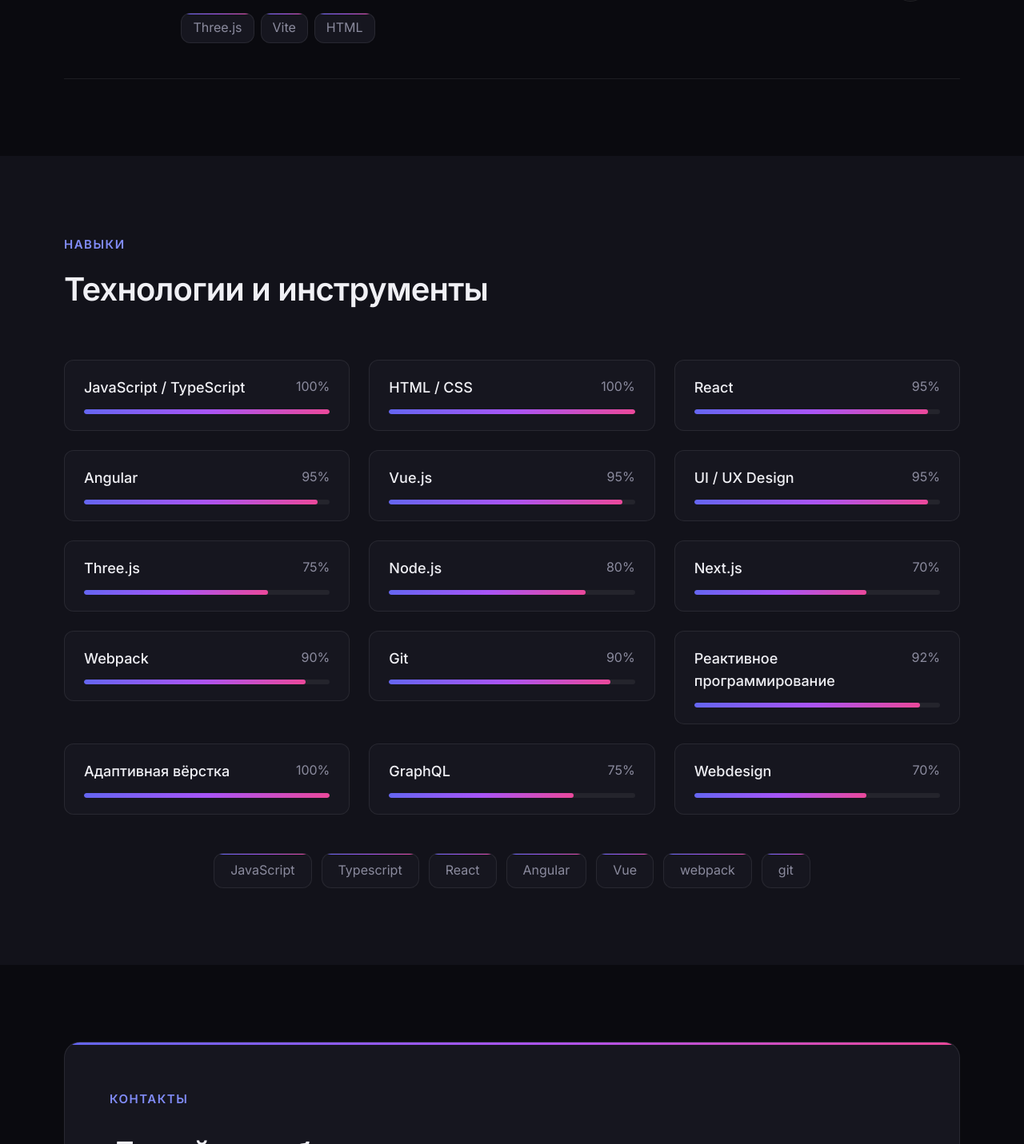
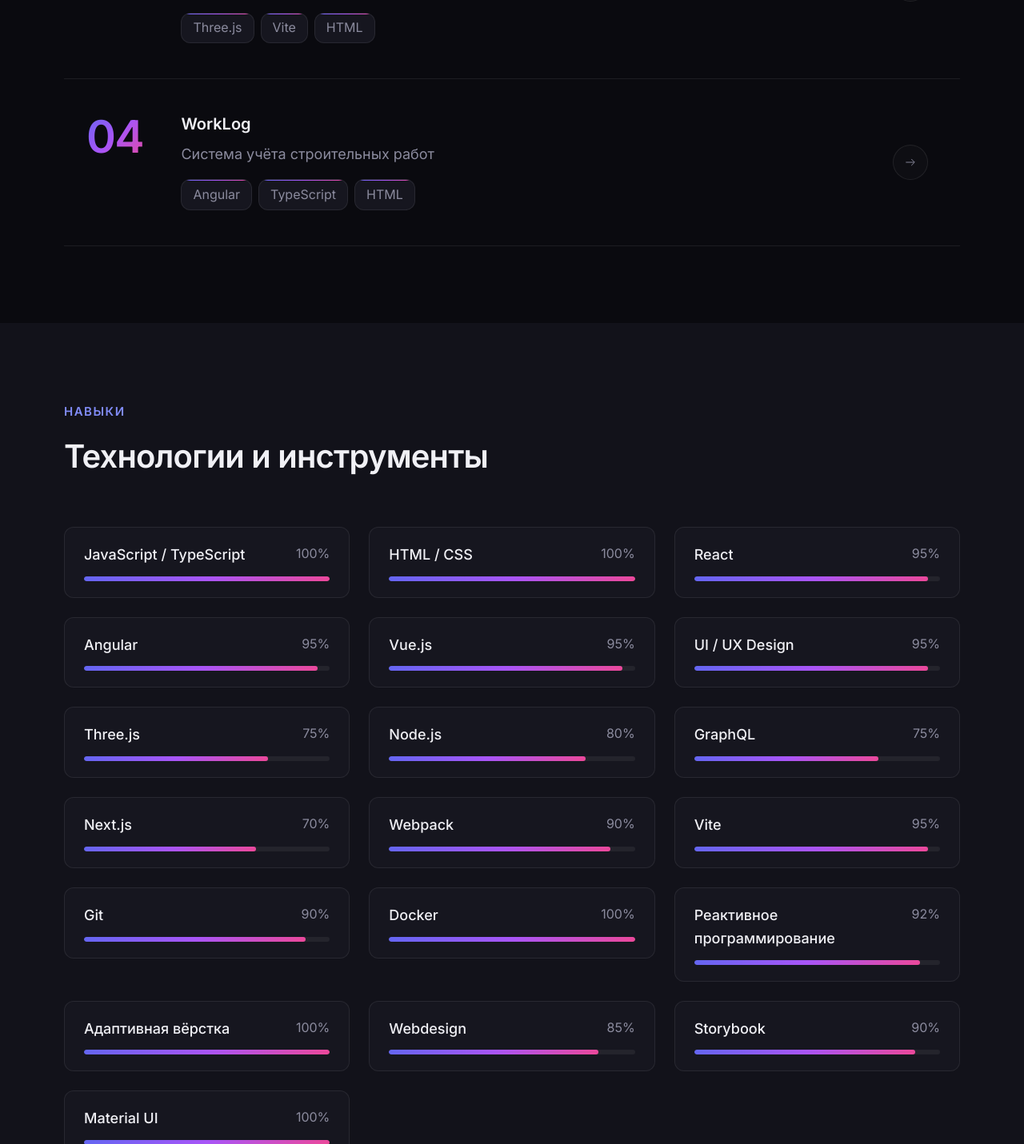
Before and after one commit to MarkovaDA/Portfolio, a React (Vite) app: page / in a window 1280 px wide. Shown: the part 2399-3830 px from the top of the page at 80% size. Built offline with nearby package versions, Linux system fonts and the light colour scheme; a web font is replaced by a local one.

Commit message:
The list of available skills are expanded

```diff
--- a/src/data.ts
+++ b/src/data.ts
@@ -138,7 +138,7 @@
     description: 'Интерактивная 3D-сцена на Three.js и Vite для просмотра 3D-модели Barbie',
     fullDescription: `
     ThreeJSBarbieModel — веб-приложение для интерактивного просмотра 3D-моделей Barbie и других женских персонажей в браузере. Проект построен на Three.js и Vite и имитирует витринную сцену: персонаж стоит на белом подиуме в затемнённом пространстве с мягким освещением, а пользователь может вращать камеру вокруг модели и переключать режимы движения.
-    <br /><br />
+    <br />
     <p>
       <i>*Проект находится в стадии разработки</i>
     </p>
@@ -171,6 +171,19 @@
         description: 'Технологический стек: Three.js + HTML + Vite',
       }
     }]
+  },
+  {
+    slug: 'worklog',
+    title: 'WorkLog',
+    description: 'Система учёта строительных работ',
+    fullDescription: `
+      WorkLog — система учёта рабочего времени и проектов, разработанная на Angular и TypeScript. Она позволяет пользователям отслеживать свою деятельность, планировать задачи и анализировать статистику.
+      <br />
+      `,
+      tags: ['Angular', 'TypeScript', 'HTML'],
+      repoUrl: 'https://github.com/MarkovaDA/WorkLog/',
+      publicUrl: 'https://markovada.github.io/WorkLog/',
+      slots: [],
   }
 ]
 
@@ -187,11 +200,15 @@
   { name: 'UI / UX Design', level: 95 },
   { name: 'Three.js', level: 75 },
   { name: 'Node.js', level: 80 },
+  { name: 'GraphQL', level: 75 },
   { name: 'Next.js', level: 70 },
   { name: 'Webpack', level: 90 },
+  { name: 'Vite', level: 95 },
   { name: 'Git', level: 90 },
+  { name: 'Docker', level: 100 },
   { name: 'Реактивное программирование', level: 92 },
   { name: 'Адаптивная вёрстка', level: 100 },
-  { name: 'GraphQL', level: 75 },
-  { name: 'Webdesign', level: 70 },
+  { name: 'Webdesign', level: 85 },
+  { name: 'Storybook', level: 90 },
+  { name: 'Material UI', level: 100 }
 ]
```
Also changed, not shown: public/images/barbie-model-demo.png.
